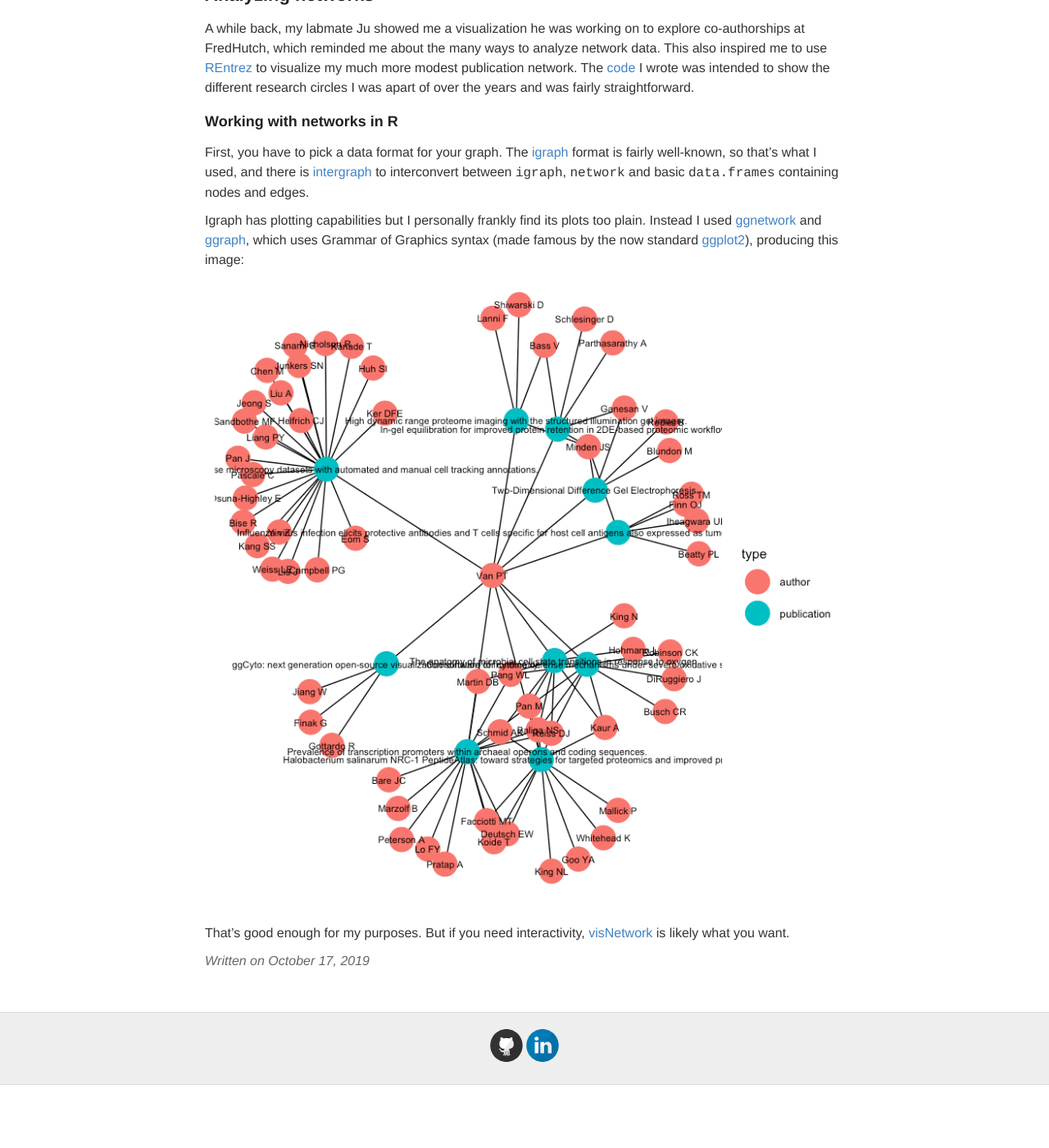
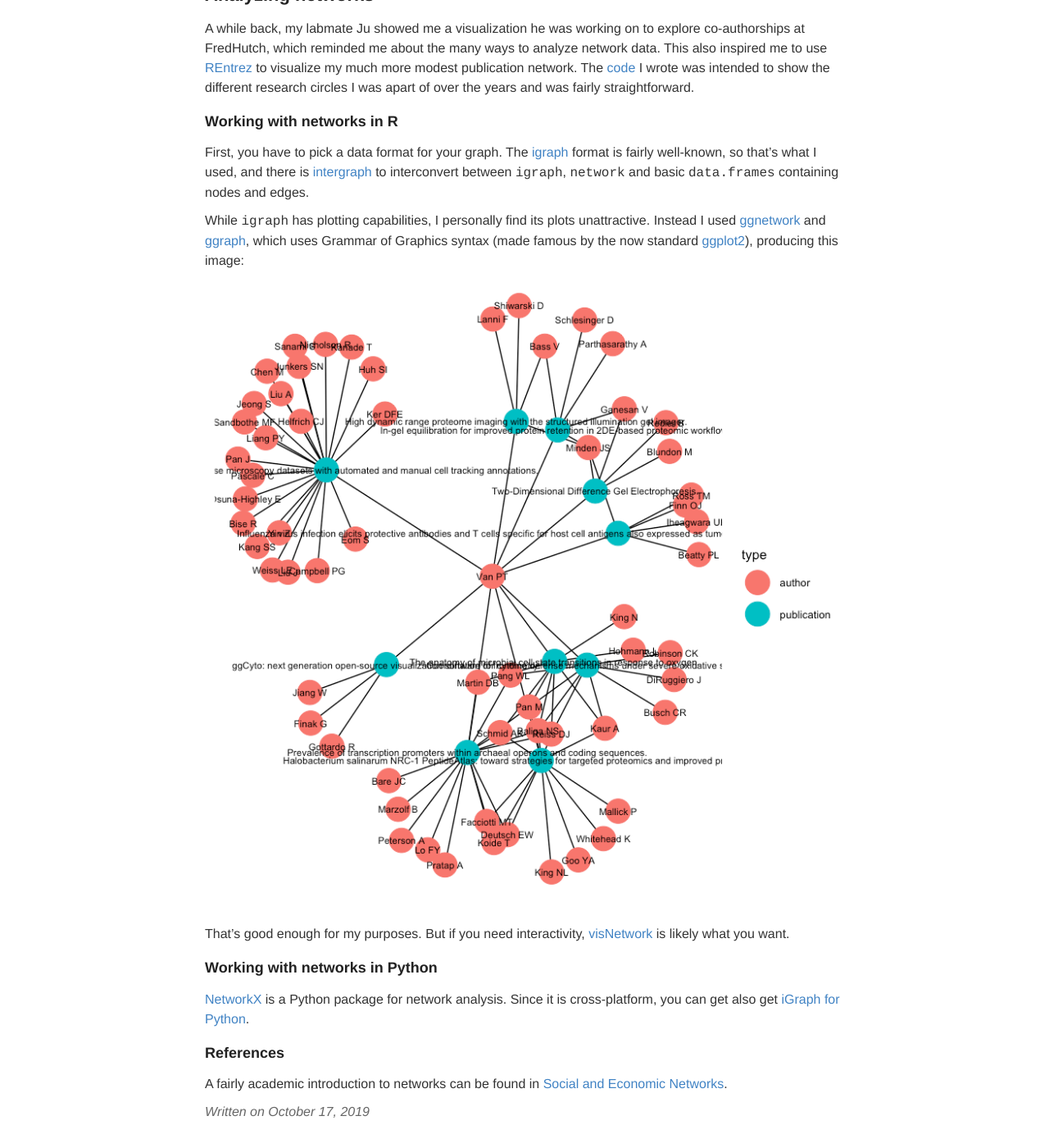
Before and after one commit to ptvan/ptvan.github.io, a Jekyll site: the page built from _posts/2019-10-17-analyzing-networks.md, in a window 1280 px wide and 1400 px high, scrolled down 212 px. Shown: the whole window at 82% size. Built offline with Jekyll 4.4.1, drawn with Linux system fonts in a browser that asks for light colours; before the commit the page ends 1535 px from its top, so only the background shows below that.

Commit message:
updated networks blogpost

```diff
--- a/_posts/2019-10-17-analyzing-networks.md
+++ b/_posts/2019-10-17-analyzing-networks.md
@@ -9,7 +9,15 @@ A while back, my labmate Ju showed me a visualization he was working on to explo
 
 First, you have to pick a data format for your graph. The [igraph](https://igraph.org/r/) format is fairly well-known, so that's what I used, and there is [intergraph](https://cran.r-project.org/web/packages/intergraph/) to interconvert between `igraph`, `network` and basic `data.frames` containing nodes and edges.
 
-Igraph has plotting capabilities but I personally frankly find its plots too plain. Instead I used [ggnetwork](https://briatte.github.io/ggnetwork/) and [ggraph](https://github.com/thomasp85/ggraph), which uses Grammar of Graphics syntax (made famous by the now standard [ggplot2](https://ggplot2.tidyverse.org/)), producing this image:
+While `igraph` has plotting capabilities, I personally find its plots unattractive. Instead I used [ggnetwork](https://briatte.github.io/ggnetwork/) and [ggraph](https://github.com/thomasp85/ggraph), which uses Grammar of Graphics syntax (made famous by the now standard [ggplot2](https://ggplot2.tidyverse.org/)), producing this image:
 ![coauthor-network](/images/coauthor-network.png "coauthor-network.png")
 
 That's good enough for my purposes. But if you need interactivity, [visNetwork](https://datastorm-open.github.io/visNetwork/) is likely what you want.
+
+### Working with networks in Python
+
+[NetworkX](https://networkx.github.io/) is a Python package for network analysis. Since it is cross-platform, you can get also get [iGraph for Python](https://igraph.org/python/).
+
+### References
+
+A fairly academic introduction to networks can be found in [Social and Economic Networks](https://web.stanford.edu/~jacksonm/books.html#book).
```
